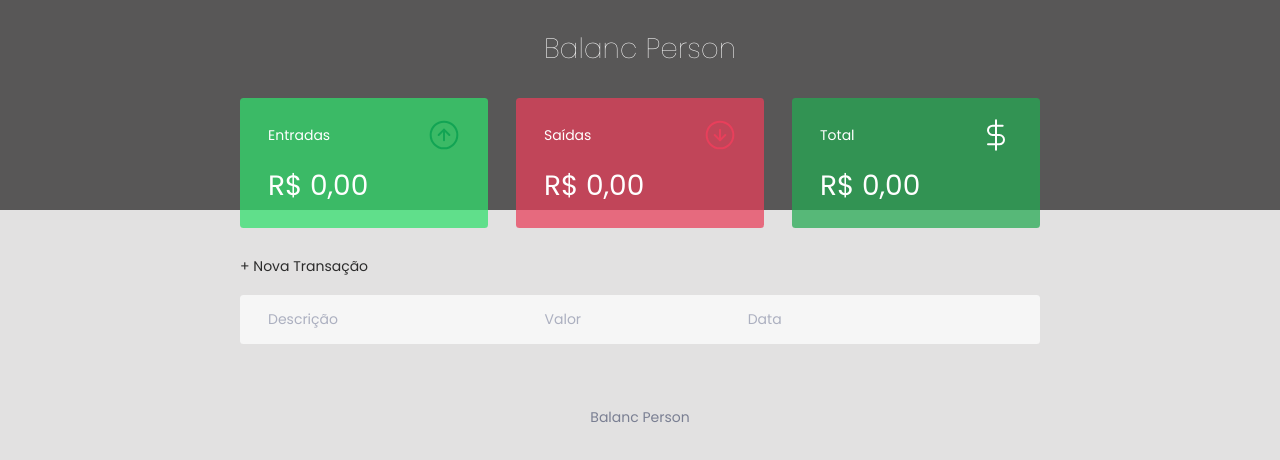
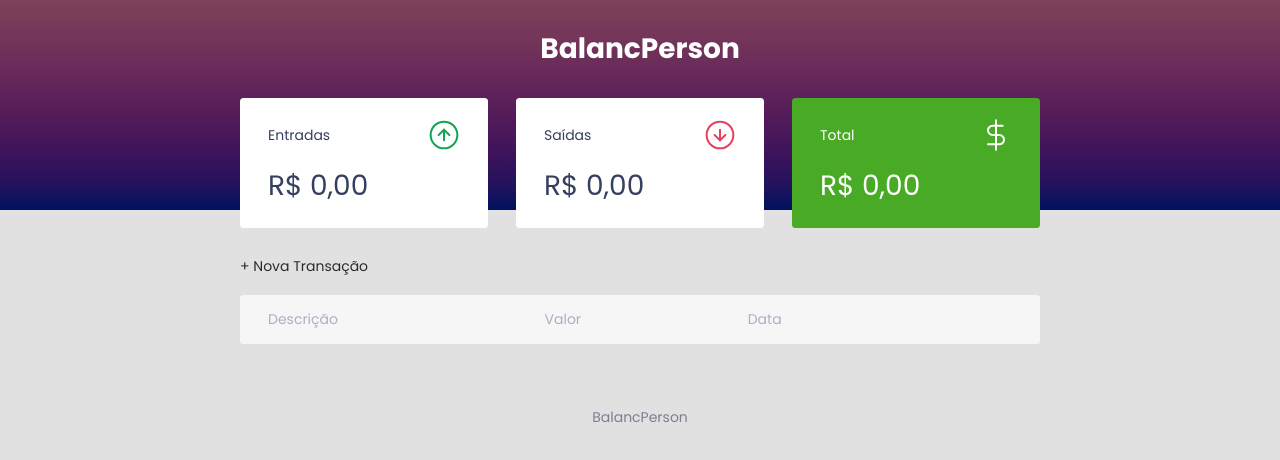
Before and after one commit to LMaiaPinheiro/BalancPerson, a plain HTML site: page index.html in a window 1280 px wide. Drawn offline with Linux system fonts and the light colour scheme.

Commit message:
Att de vida útil
Ajuste no card total para mudar de cor caso valor fique negativo

```diff
--- a/CSS/style.css
+++ b/CSS/style.css
@@ -1,6 +1,10 @@
 /* Global ===========================*/
-:root{
-    --dark-blue:#363f5f;
+:root {
+    --dark-blue: #363f5f;
+    --green: #49AA26;
+    --light-green: #3dd705;
+    --red: #e92929;
+
 }
 
 *{
@@ -90,14 +94,16 @@ a.button.new{
 
 /* Header ===================================*/
 header{
-    background: #0f0f0fa6;
+    background: #000000;
     padding: 2rem 0 10rem;
     text-align: center;
+    background-image: linear-gradient(180deg, #7d4159 0, #773959 12.5%, #6f3159 25%, #652859 37.5%, #591f59 50%, #4b185a 62.5%, #3a135b 75%, #24125d 87.5%, #00125f 100%);
 }
 header h1#logo{
     color: #fff;
-    font-weight: 100;
+    font-weight:200px;
 }
+
 
 /* Balance ===================================*/
 
@@ -109,13 +115,13 @@ header h1#logo{
     margin-top: 0;
 }
 /* Cards ===================================*/
-
-.card{
+.card {
     background: white;
     padding: 1.5rem 2rem;
     border-radius: 0.25rem;
 
     margin-bottom: 2rem;
+
     color: var(--dark-blue);
 }
 
@@ -128,26 +134,23 @@ header h1#logo{
     justify-content: space-between;
 }
 
-.card p{
+.card p {
     font-size: 2rem;
     line-height: 3rem;
+
     margin-top: 1rem;
 }
 
-#entradas{
-    background-color:#32df6cbb;
-    color: white;
-}
-#saidas{
-    background-color:#e83f5bbb;
+.card.total {
+    background: var( --green);
     color: white;
 }
 
-
-.card.total{
-    background: #26aa52bb;
+.card.total.negativo {
+    background:#e92929 ;
     color: white;
 }
+
 /* Table ===================================*/
 #transaction{
     display: block;
--- a/JS/actions.js
+++ b/JS/actions.js
@@ -63,6 +63,16 @@ const Modal = {
 
         transactionsContainer: document.querySelector('#data-table tbody'),
 
+        changColorTotal(value){
+            if(value<0){
+                document.querySelector('.card.total').classList.add('negativo')
+
+            }else{
+                document.querySelector('.card.total').classList.remove('negativo')
+            }
+
+        },
+
         addTransaction(transaction,index){
             const tr = document.createElement('tr')
             tr.innerHTML = DOM.innerHTMLTrasaction(transaction, index)
@@ -90,6 +100,7 @@ const Modal = {
             document.getElementById('incomeDisplay').innerHTML = Utils.formatCurrency(Transaction.incomes())
             document.getElementById('expenseDisplay').innerHTML = Utils.formatCurrency(Transaction.exprenses())
             document.getElementById('totalDisplay').innerHTML = Utils.formatCurrency(Transaction.total())
+            DOM.changColorTotal(Transaction.total())
         },
 
         clearTransactions(){
@@ -114,9 +125,9 @@ const Modal = {
 
         },
         formatAmount(value){
-            value=Number(value)*100
+            value=value*100
 
-            return value
+            return Math.round(value)
         },
         formatDate(date){
             const splittedDate = date.split("-")
--- a/index.html
+++ b/index.html
@@ -14,7 +14,7 @@
 
 <body>
     <header>
-        <h1 id="logo">Balanc Person</h1>
+        <h1 id="logo">BalancPerson</h1>
     </header>
 
     <main class="conteiner">
@@ -36,7 +36,7 @@
                 <p id="expenseDisplay">R$ 0,00</p>
             </div>
 
-            <div class="card total">
+            <div class="card total" id="totalCard">
                 <h3>
                     <span>Total</span>
                     <img src="./assets/total.svg" alt="Imagem de total">
@@ -97,7 +97,7 @@
     </div>
 
     <footer>
-        <p>Balanc Person</p>
+        <p>BalancPerson</p>
     </footer>
 
    <script src="./JS/actions.js"></script>
```
